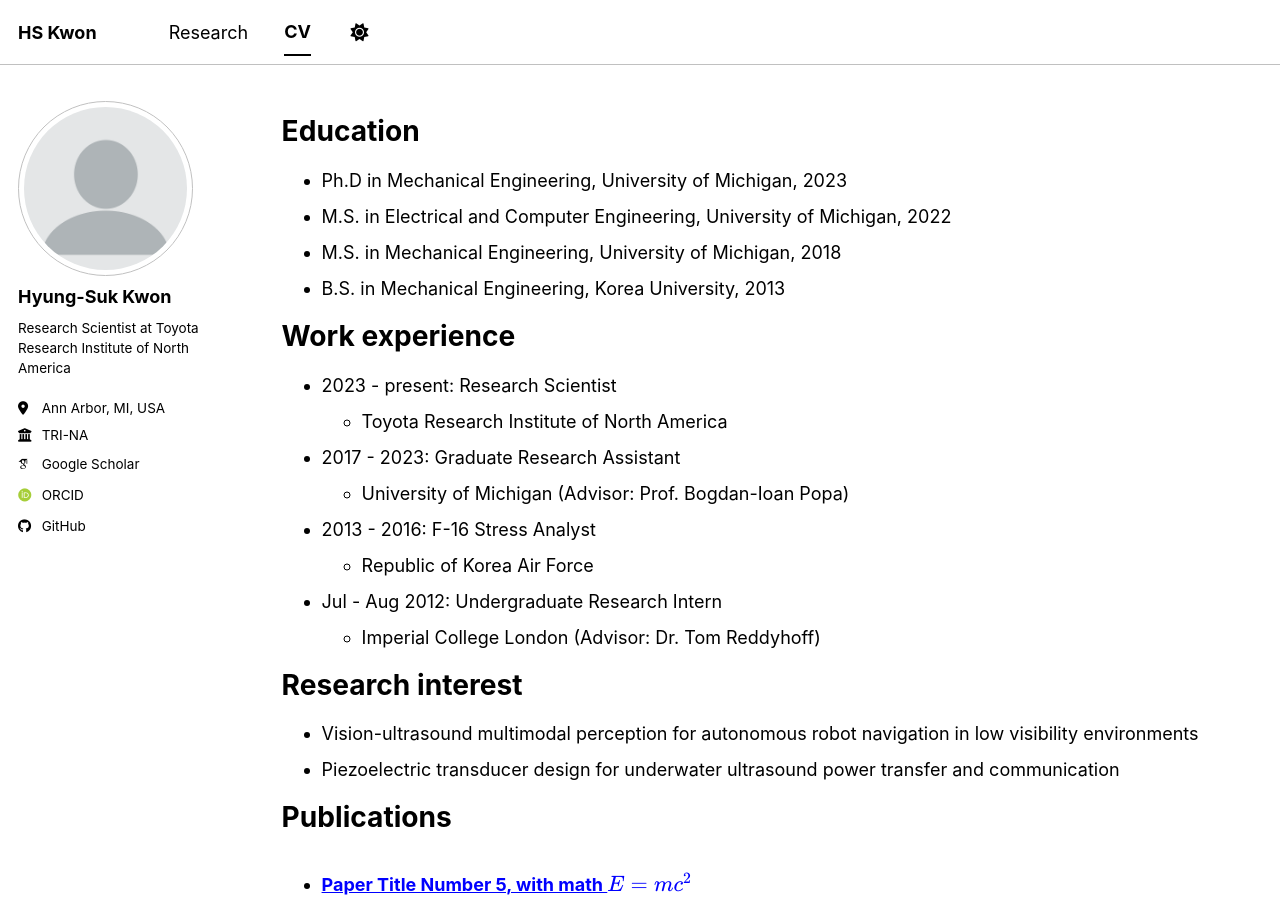
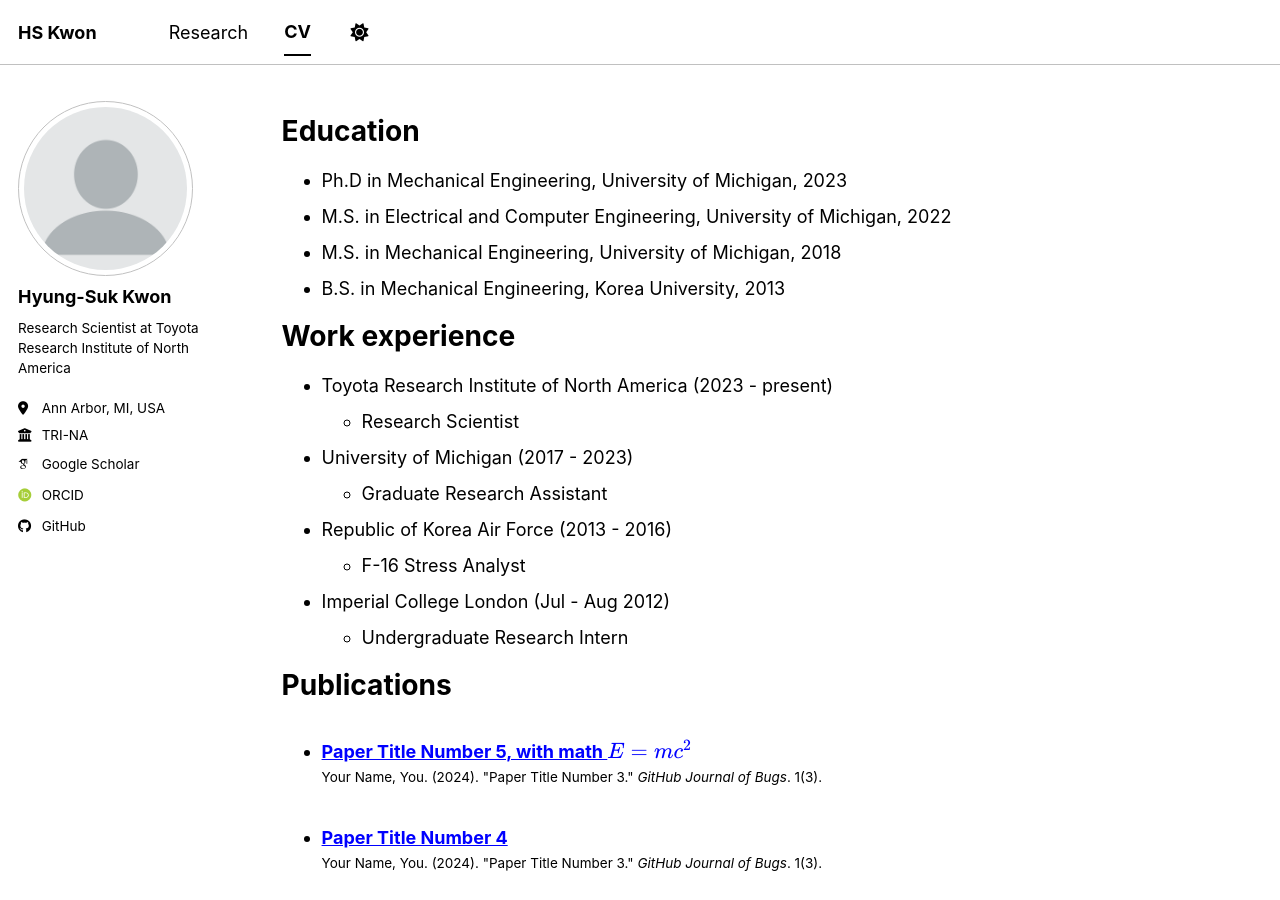
Before and after one commit to Kwon-HyungSuk/kwon-hyungsuk.github.io, a Jekyll site: the page built from _pages/cv.md, in a window 1280 px wide and 900 px high. Built offline with Jekyll 4.4.1, drawn with Linux system fonts in a browser that asks for light colours; some web fonts are replaced; a script bundle is joined from its source files by our own code; library files that are not in the unit come from our copies.

Commit message:
Update cv.md

```diff
--- a/_pages/cv.md
+++ b/_pages/cv.md
@@ -18,22 +18,17 @@
 
 Work experience
 ======
-* 2023 - present: Research Scientist
-  * Toyota Research Institute of North America
+* Toyota Research Institute of North America (2023 - present)
+  - Research Scientist
 
-* 2017 - 2023: Graduate Research Assistant
-  * University of Michigan (Advisor: Prof. Bogdan-Ioan Popa)
+* University of Michigan (2017 - 2023)
+  - Graduate Research Assistant
 
-* 2013 - 2016: F-16 Stress Analyst
-  * Republic of Korea Air Force
+* Republic of Korea Air Force (2013 - 2016)
+  - F-16 Stress Analyst
 
-* Jul - Aug 2012: Undergraduate Research Intern
-  * Imperial College London (Advisor: Dr. Tom Reddyhoff)
-
-Research interest
-======
-* Vision-ultrasound multimodal perception for autonomous robot navigation in low visibility environments
-* Piezoelectric transducer design for underwater ultrasound power transfer and communication
+* Imperial College London (Jul - Aug 2012)
+  - Undergraduate Research Intern
 
 Publications
 ======
```
